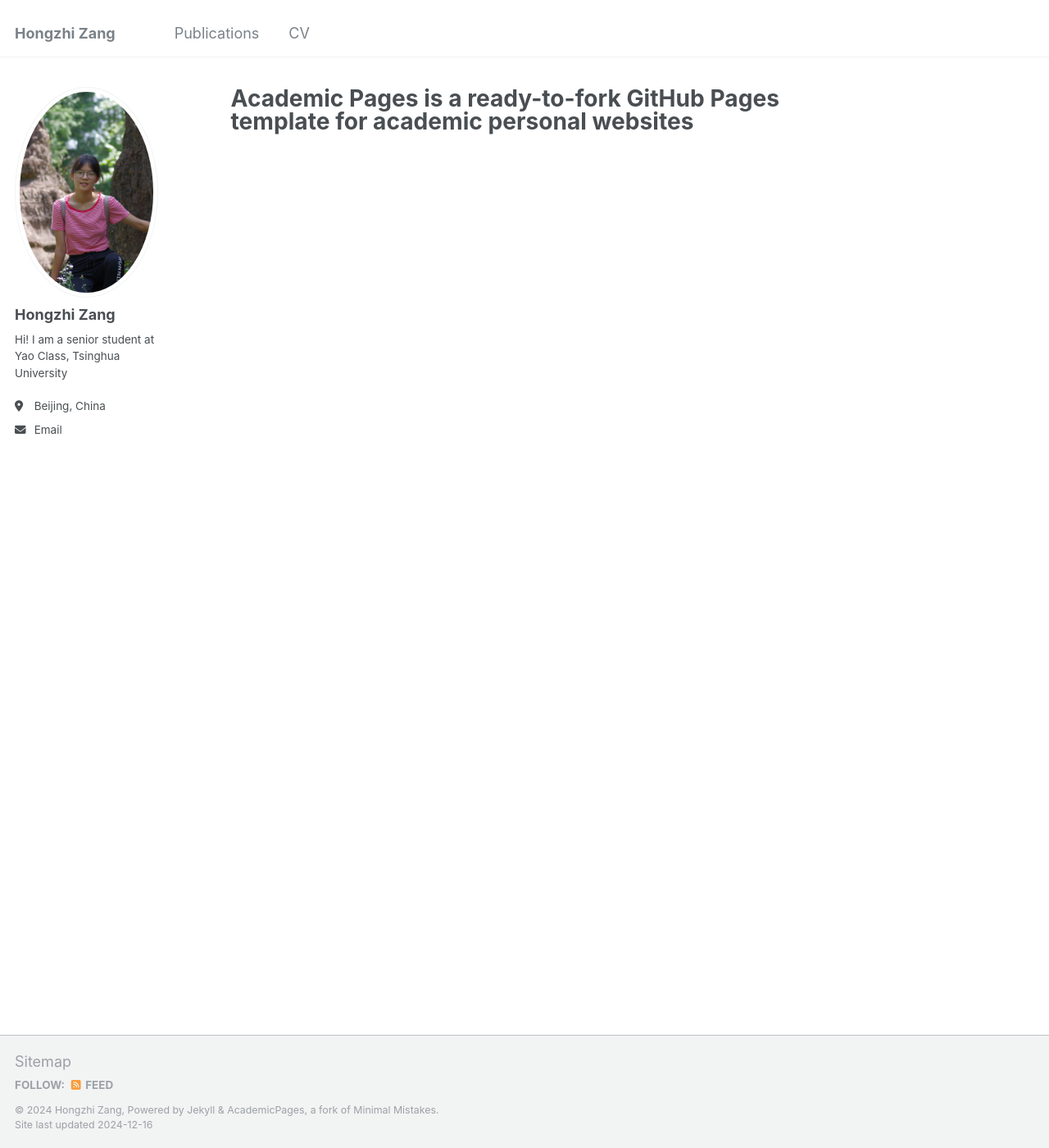
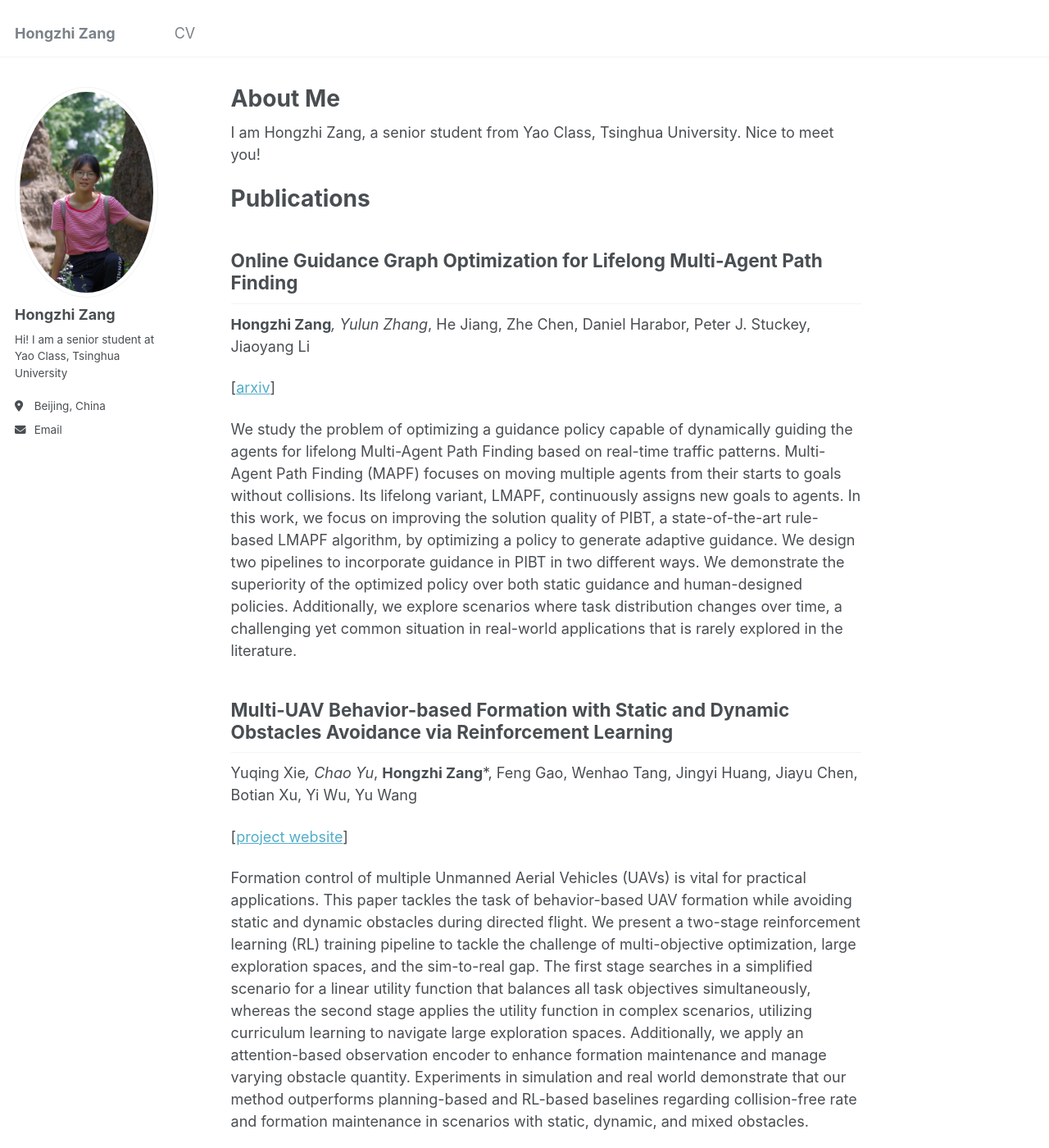
Before and after one commit to zanghz21/zanghz21.github.io, a Jekyll site: the page built from _pages/about.md, in a window 1280 px wide and 1400 px high. Shown: the whole window at 82% size. Built offline with Jekyll 4.4.1, drawn with Linux system fonts in a browser that asks for light colours.

Commit message:
change the format

```diff
--- a/_data/navigation.yml
+++ b/_data/navigation.yml
@@ -5,8 +5,8 @@
 # prevent it from being included in the site.
 
 main:
-  - title: "Publications"
-    url: /publications/
+  # - title: "Publications"
+  #   url: /publications/
 
   # - title: "Talks"
   #   url: /talks/
--- a/_pages/about.md
+++ b/_pages/about.md
@@ -1,8 +1,28 @@
 ---
 permalink: /
-title: "Academic Pages is a ready-to-fork GitHub Pages template for academic personal websites"
+title: "About Me"
 author_profile: true
 redirect_from:
   - /about/
   - /about.html
 ---
+
+I am Hongzhi Zang, a senior student from Yao Class, Tsinghua University. Nice to meet you!
+
+# Publications
+
+## Online Guidance Graph Optimization for Lifelong Multi-Agent Path Finding
+
+**Hongzhi Zang***, Yulun Zhang*, He Jiang, Zhe Chen, Daniel Harabor, Peter J. Stuckey, Jiaoyang Li
+
+[[arxiv](https://arxiv.org/abs/2411.16506)]
+
+We study the problem of optimizing a guidance policy capable of dynamically guiding the agents for lifelong Multi-Agent Path Finding based on real-time traffic patterns. Multi-Agent Path Finding (MAPF) focuses on moving multiple agents from their starts to goals without collisions. Its lifelong variant, LMAPF, continuously assigns new goals to agents. In this work, we focus on improving the solution quality of PIBT, a state-of-the-art rule-based LMAPF algorithm, by optimizing a policy to generate adaptive guidance. We design two pipelines to incorporate guidance in PIBT in two different ways. We demonstrate the superiority of the optimized policy over both static guidance and human-designed policies. Additionally, we explore scenarios where task distribution changes over time, a challenging yet common situation in real-world applications that is rarely explored in the literature.
+
+## Multi-UAV Behavior-based Formation with Static and Dynamic Obstacles Avoidance via Reinforcement Learning
+
+Yuqing Xie*, Chao Yu*, **Hongzhi Zang***, Feng Gao, Wenhao Tang, Jingyi Huang, Jiayu Chen, Botian Xu, Yi Wu, Yu Wang
+
+[[project website](https://sites.google.com/view/uav-formation-with-avoidance)]
+
+Formation control of multiple Unmanned Aerial Vehicles (UAVs) is vital for practical applications.  This paper tackles the task of behavior-based UAV formation while avoiding static and dynamic obstacles during directed flight. We present a two-stage reinforcement learning (RL) training pipeline to tackle the challenge of multi-objective optimization, large exploration spaces, and the sim-to-real gap. The first stage searches in a simplified scenario for a linear utility function that balances all task objectives simultaneously, whereas the second stage applies the utility function in complex scenarios, utilizing curriculum learning to navigate large exploration spaces. Additionally, we apply an attention-based observation encoder to enhance formation maintenance and manage varying obstacle quantity. Experiments in simulation and real world demonstrate that our method outperforms planning-based and RL-based baselines regarding collision-free rate and formation maintenance in scenarios with static, dynamic, and mixed obstacles.
```
Also changed, not shown: _pages/publications.md (+0 -18 lines).
